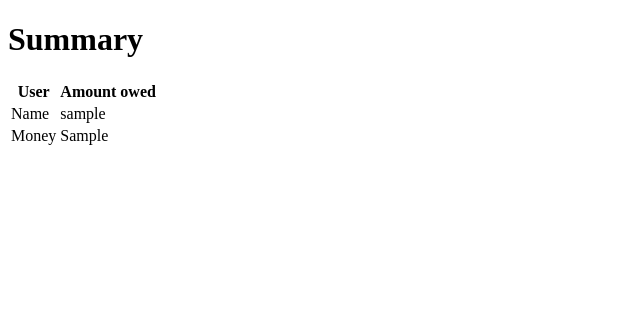
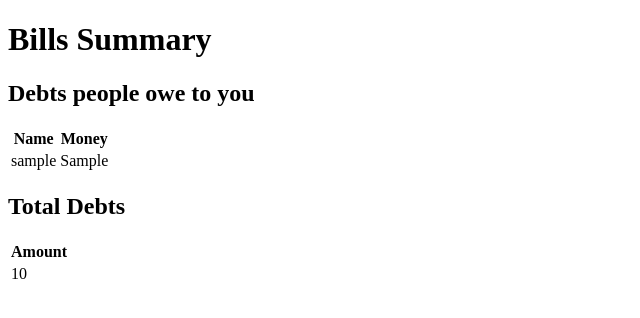
Before and after one commit to merwinmathew33/bill-splitting-mer, a Flask app: page /summary in a window 1280 px wide. Shown: the top 318 px of the page, without its empty margins (0-640 px from the left). Run offline with Flask 2, Linux system fonts and the light colour scheme; the visitor is signed in with stand-in values (Sample User, id 1); a database or web service that is not in the repository returns one stand-in record (values such as "Sample title"); some libraries are stand-ins or nearby versions.

Commit message:
fixed some bugs

```diff
--- a/app.py
+++ b/app.py
@@ -2,6 +2,7 @@ from flask import Flask, render_template, url_for, redirect, request, session, f
 from flask_pymongo import PyMongo
 from bson.objectid import ObjectId
 import bcrypt
+from collections import defaultdict
 
 app = Flask(__name__)
 app.config["MONGO_URI"] = "mongodb://localhost:27017/myDatabase"
@@ -93,8 +94,8 @@ class Bill:
         return bill
 
     @staticmethod
-    def update(id, amount, split_type, split_value):
-        mongo.db.bills.update_one({'_id': ObjectId(id)}, {"$set": {'amount': amount, 'split_type': split_type, 'split_value': split_value}})
+    def update(id, amount, split_type, split_value, user_name,group_name):
+        mongo.db.bills.update_one({'_id': ObjectId(id)}, {"$set": {'amount': amount, 'split_type': split_type, 'split_value': split_value,'user_name':user_name,'group_name':group_name}})
 
     @staticmethod
     def delete(id):
@@ -131,6 +132,9 @@ class Group:
         mongo.db.groups.delete_one({'_id': ObjectId(id)})
 
 
+
+
+
 # Define routes and views
 @app.route("/")
 def home():
@@ -155,8 +159,10 @@ def login():
 
 @app.route("/logout")
 def logout():
-    session.pop('username', user_id)
-    return redirect("/luser")
+    session.pop('username', None)
+
+    return redirect(url_for("login"))
+
 
 @app.route("/register", methods=["GET", "POST"])
 def register():
@@ -224,7 +230,7 @@ def edit_bill(id):
         user_name = request.form.get("user_name")
         group_name = request.form.get("group_name")
 
-        Bill.update(id, amount, split_type, split_value)
+        Bill.update(id, amount, split_type, split_value, user_name,group_name)
         return redirect("/bills")
     else:
         bill = Bill.get_by_id(id)
@@ -283,55 +289,26 @@ def delete_group(id):
 
 
 
-@app.route("/summary", methods=["GET", "POST"])
+@app.route("/summary")
 def summary():
     if 'username' in session:
         user_id = mongo.db.users.find_one({'username': session['username']})['_id']
-        bill_id = request.args.get('bill_id')
-        bills = Bill.get_all()
-        debts = {}
-        am = {}
-        peers = []
+        bills = mongo.db.bills.find({'user_id': user_id})
+        debts = defaultdict(float)
+        am = []
         for bill in bills:
-            user = mongo.db.bills.find_one({'user_name': {'$ne': None}})
-            if user:
-                bills.user_id = user['_id']
+            if bill['split_type'] == 'percentage':
+                    if user_id != str(user_id):
+                        amount = (int(bill['amount']) * int(bill['split_value'])) / 100
+                        debts[user_id] += amount
+                        am.append({"Name": bill['user_name'], "Money": amount})
             else:
-                bills.user_id = None
-            if bill['user_id']!= None:
-                if bill['user_id'] == user_id:
-                    # user paid the bill
-                    if bill['split_type'] == 'percentage':
-                        for user in str(bill['user_id']):
-                            if user != user_id:
-                                amount = (int(bill['amount']) * int(bill['split_value'])) / 100
-                                if user in debts:
-                                    debts[user] += amount
-                                else:
-                                    debts[user] = amount
-                                am.update({"Name":bill['user_name'], "Money":amount})
-                    else:
-                        for user in bill['user_id']:
-                            if user != str(user_id):
-                                amount = bill['split_value']
-                                if user in debts:
-                                    debts[user] += amount
-                                else:
-                                    debts[user] = amount
-                                am.update({"Name":bill['user_name'], "Money":amount})
-                else:
-                    # user owes money for the bill
-                    if bill['split_type'] == 'percentage':
-                        amount = (int(bill['amount']) * int(bill['split_value'])) / 100
-                        if bill['user_id'] in debts:
-                            debts[bill['user_id']] += amount
-                        else:
-                            debts[(bill['user_id'])] = amount
-                        am.update({"Name":bill['user_name'], "Money":amount})
 
-
-
-        return render_template("summary.html", am=am)
+                    if user_id != str(user_id):
+                        amount = bill['split_value']
+                        debts[user_id] += amount
+                        am.append({"Name": bill['user_name'], "Money": amount})
+        return render_template("summary.html", am=am, debts=debts)
     else:
         flash("You need to be logged in to view this page", "danger")
         return redirect(url_for("login"))
--- a/templates/edit_bill.html
+++ b/templates/edit_bill.html
@@ -16,7 +16,7 @@
         <label for="user_name">User Name:</label>
         <input type="text" name="user_name" value="{{ bill.user_name }}" required><br><br>
         <label for="group_name">Group Name:</label>
-        <input type="text" name="group_name" value="{{ bill.group_name }}" required><br><br>
+        <input type="text" name="group_name" value="{{ bill.group_name }}"><br><br>
         <input type="submit" value="Update Bill">
     </form>
 </body>
--- a/templates/summary.html
+++ b/templates/summary.html
@@ -1,25 +1,47 @@
 <!DOCTYPE html>
 <html>
 <head>
-    <title>Summary</title>
+	<title>Bills Summary</title>
 </head>
 <body>
-    <h1>Summary</h1>
+	{% if debts %}
+		<h1>Bills Summary</h1>
+        <h2>Debts people owe to you</h2>
 		<table>
 			<thead>
 				<tr>
-                <th>User</th>
-                <th>Amount owed</th>
+					<th>Name</th>
+					<th>Money</th>
 				</tr>
 			</thead>
 			<tbody>
-            {% for key,value in am.items() %}
+				{% for record in am %}
 				<tr>
-                    <td>{{ key }}</td>
-                    <td>{{ value }}</td>
+					<td>{{ record.Name }}</td>
+					<td>{{ record.Money }}</td>
 				</tr>
 				{% endfor %}
 			</tbody>
 		</table>
+        <h2>Total Debts</h2>
+	<table>
+		<thead>
+			<tr>
+
+				<th>Amount</th>
+			</tr>
+		</thead>
+		<tbody>
+			{% for user_id, amount in debts.items() %}
+			<tr>
+
+				<td>{{ amount }}</td>
+			</tr>
+			{% endfor %}
+		</tbody>
+	</table>
+{% else %}
+	<p>No bills to display.</p>
+{% endif %}
 </body>
 </html>
```
Also changed, not shown: forms.txt (+69 -0 lines). Lines whose indentation alone changed are shown as unchanged.
